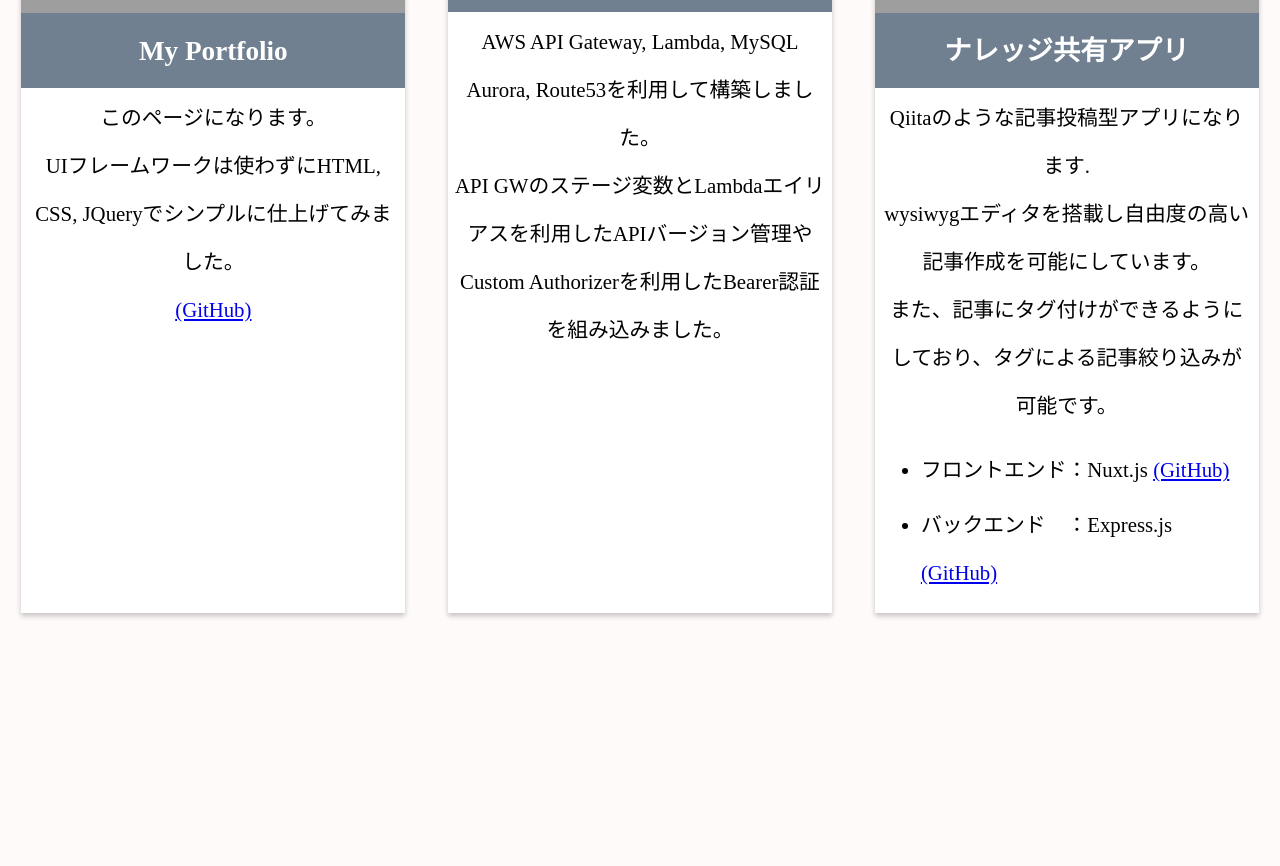
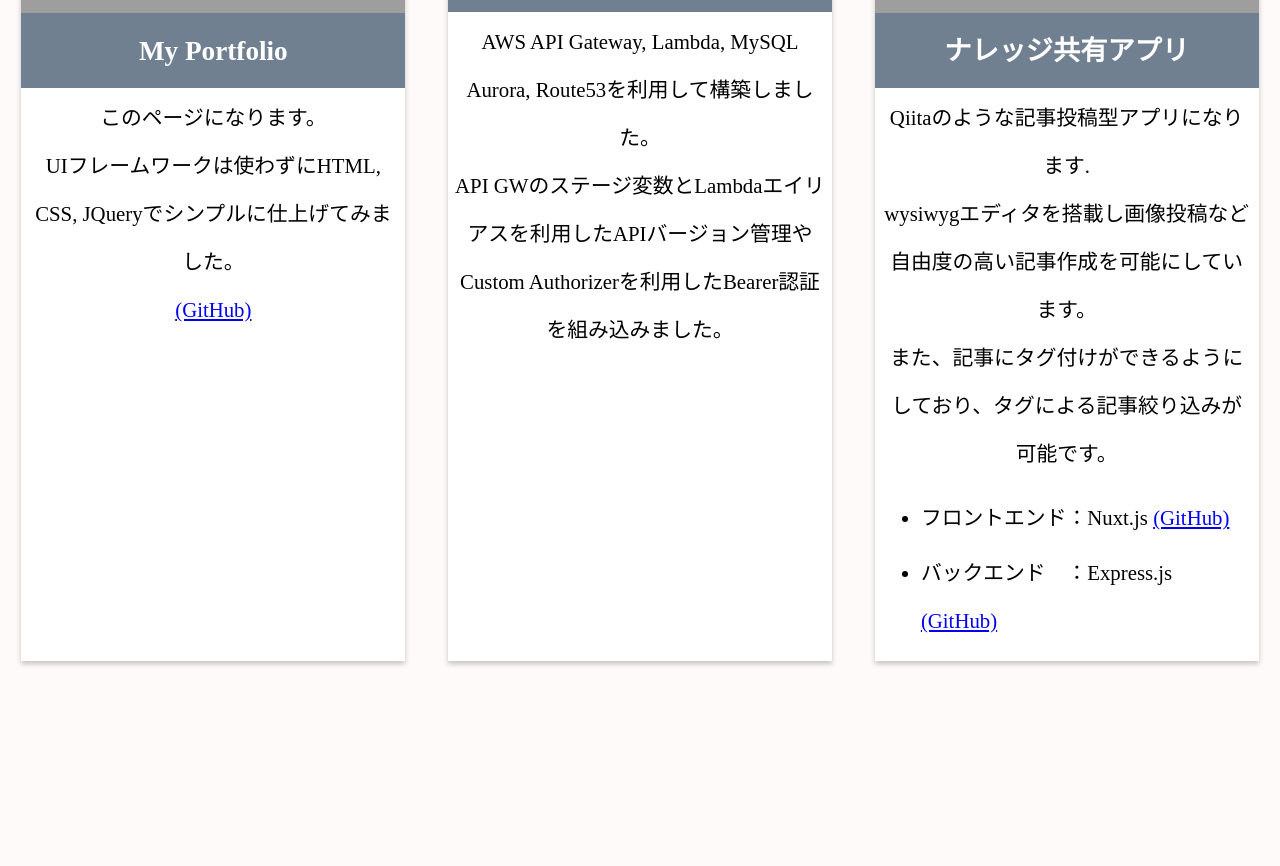
Before and after one commit to SNishida216/SNishida216.github.io, a plain HTML site: page index.html in a window 1280 px wide. Shown: the part 3329-4195 px from the top of the page. Drawn offline with nearby package versions, Linux system fonts and the light colour scheme; grey boxes are pictures that could not be loaded.

Commit message:
contents fix.

```diff
--- a/index.html
+++ b/index.html
@@ -130,7 +130,7 @@
                     <a href="https://github.com/SNishida216/knowledge-share-app-frontend"><img src="img/knowledgeshareapp.png" alt="knowledgeShareAppLink" width="100%"></a>
                     <h3>ナレッジ共有アプリ</h3>
                     <p>Qiitaのような記事投稿型アプリになります.<br>
-                        wysiwygエディタを搭載し自由度の高い記事作成を可能にしています。<br>
+                        wysiwygエディタを搭載し画像投稿など自由度の高い記事作成を可能にしています。<br>
                         また、記事にタグ付けができるようにしており、タグによる記事絞り込みが可能です。</p>
                     <ul>
                         <li>フロントエンド：Nuxt.js <a href="https://github.com/SNishida216/knowledge-share-app-frontend" target="_blank">(GitHub)</a></tr>
```
